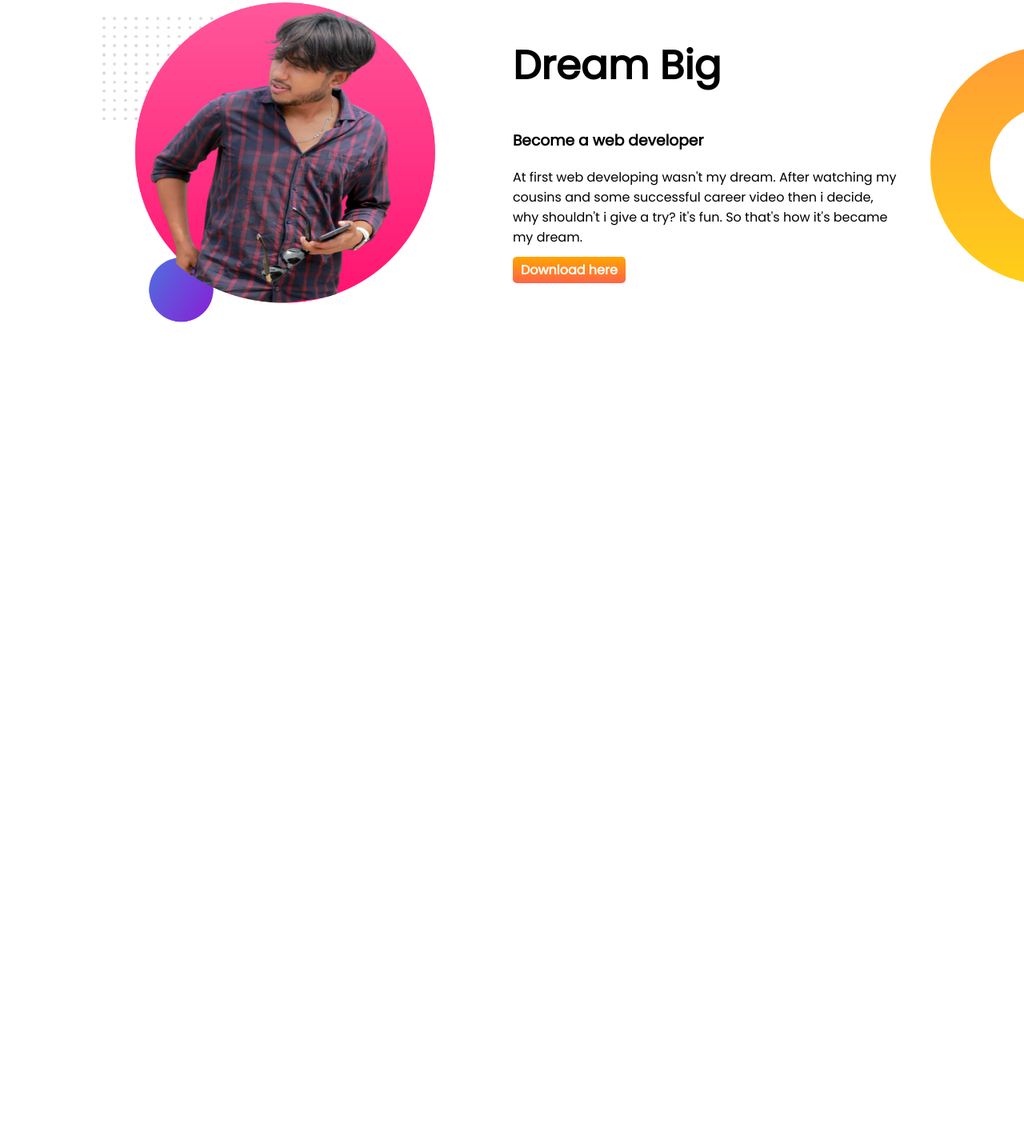
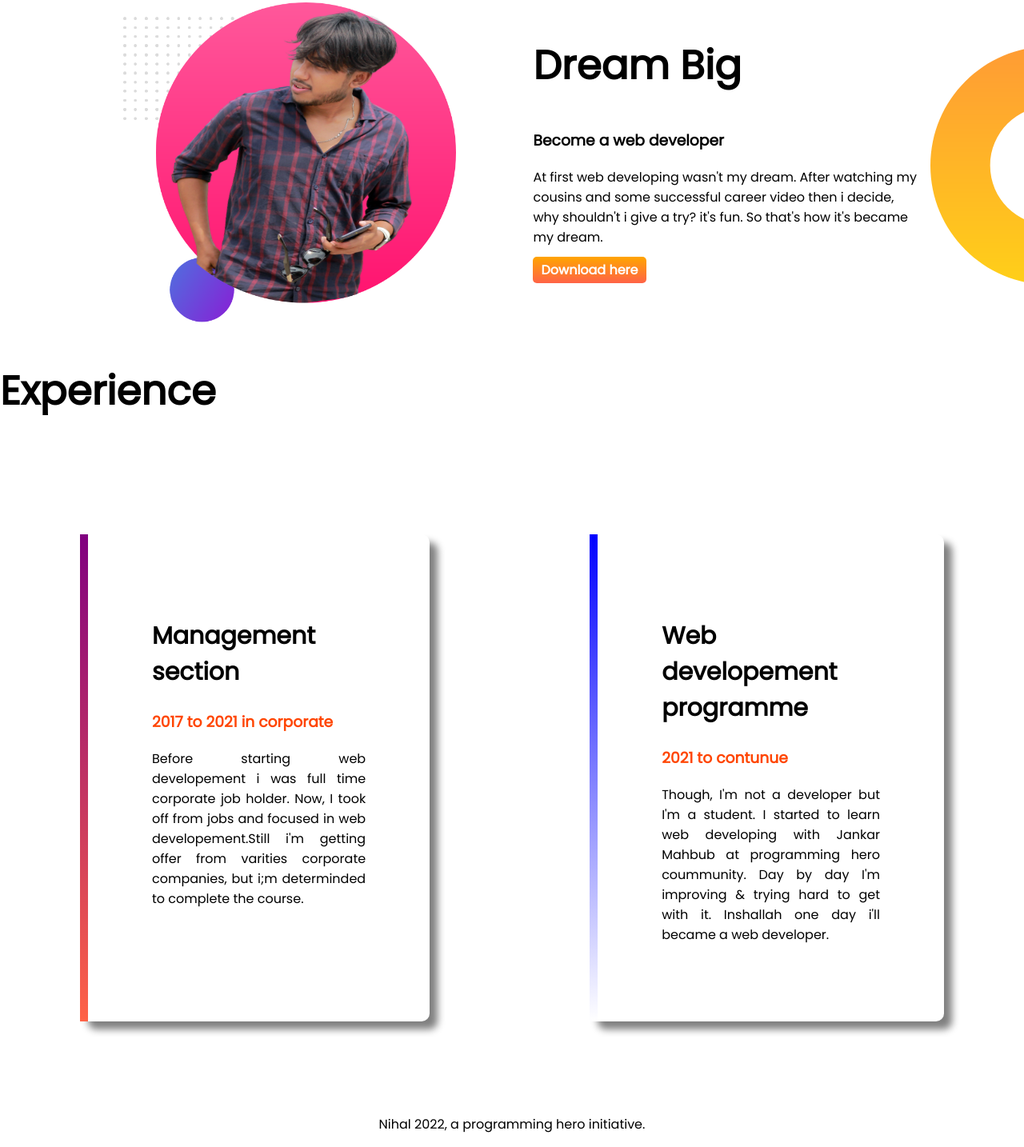
Before and after one commit to Md-Nihal/developer-portfolio, a plain HTML site: page index.html in a window 1280 px wide. Shown: the part 565-1999 px from the top of the page at 80% size. Before the commit the page ends 975 px from the top, so only its background shows below. Drawn offline with Linux system fonts and the light colour scheme.

Commit message:
experience & footer

```diff
--- a/index.html
+++ b/index.html
@@ -43,6 +43,31 @@
                 here</a>
         </div>
     </section>
+    <section class="experience-area">
+        <h1>Experience</h1>
+        <div class="experience">
+            <div id="develope" class="management">
+                <h2>Management section</h2>
+                <h3><span>2017 to 2021 in corporate</span></h3>
+                <p>Before starting web developement i was full time corporate job holder. Now, I took off from jobs and
+                    focused in web developement.Still i'm getting offer from varities corporate companies, but i;m
+                    determinded to complete the course.</p>
+            </div>
+            <div id="web" class="management">
+                <h2>Web developement programme</h2>
+                <h3><span>2021 to contunue</span></h3>
+                <p>Though, I'm not a developer but I'm a student. I started to learn web developing with Jankar Mahbub
+                    at
+                    programming hero coummunity. Day by day I'm improving & trying hard to get with it. Inshallah one
+                    day
+                    i'll became a web developer.</p>
+            </div>
+        </div>
+
+    </section>
+    <footer>
+        <p>Nihal 2022, a programming hero initiative.</p>
+    </footer>
 </body>
 
 </html>
--- a/style.css
+++ b/style.css
@@ -4,6 +4,9 @@ body{
 }
 h1{
     font-size: 50px;
+}
+h2{
+    font-size: 30px;
 }
 span{
     color: orangered;
@@ -28,8 +31,8 @@ a{
     color: white;
 }
 .dream-big{
-    padding-left: 10%;
-    padding-right: 12%;
+    padding-left: 12%;
+    padding-right: 10%;
 }
 .dream-big img{
 width: 180%;
@@ -41,3 +44,32 @@ width: 180%;
     background-repeat: no-repeat;
     background-position: right;
 }
+.experience{
+    display: flex;
+}
+.management{
+    text-align: justify;
+    padding: 80px 80px;
+    margin: 100px;
+    box-shadow: 10px 10px 10px gray;
+    border-radius: 10px;
+
+}
+.experience-area img{
+    background-image: url(exp-bg.png);
+    background-repeat: no-repeat;
+    background-position:right ;
+}
+footer p{
+    text-align: center;
+}
+#develope{
+    border-left: 10px solid;
+    border-image: linear-gradient(purple, tomato) ;
+    border-image-slice: 1;
+}
+#web{
+    border-left: 10px solid;
+    border-image: linear-gradient(blue, white) ;
+    border-image-slice: 1;
+}
```
